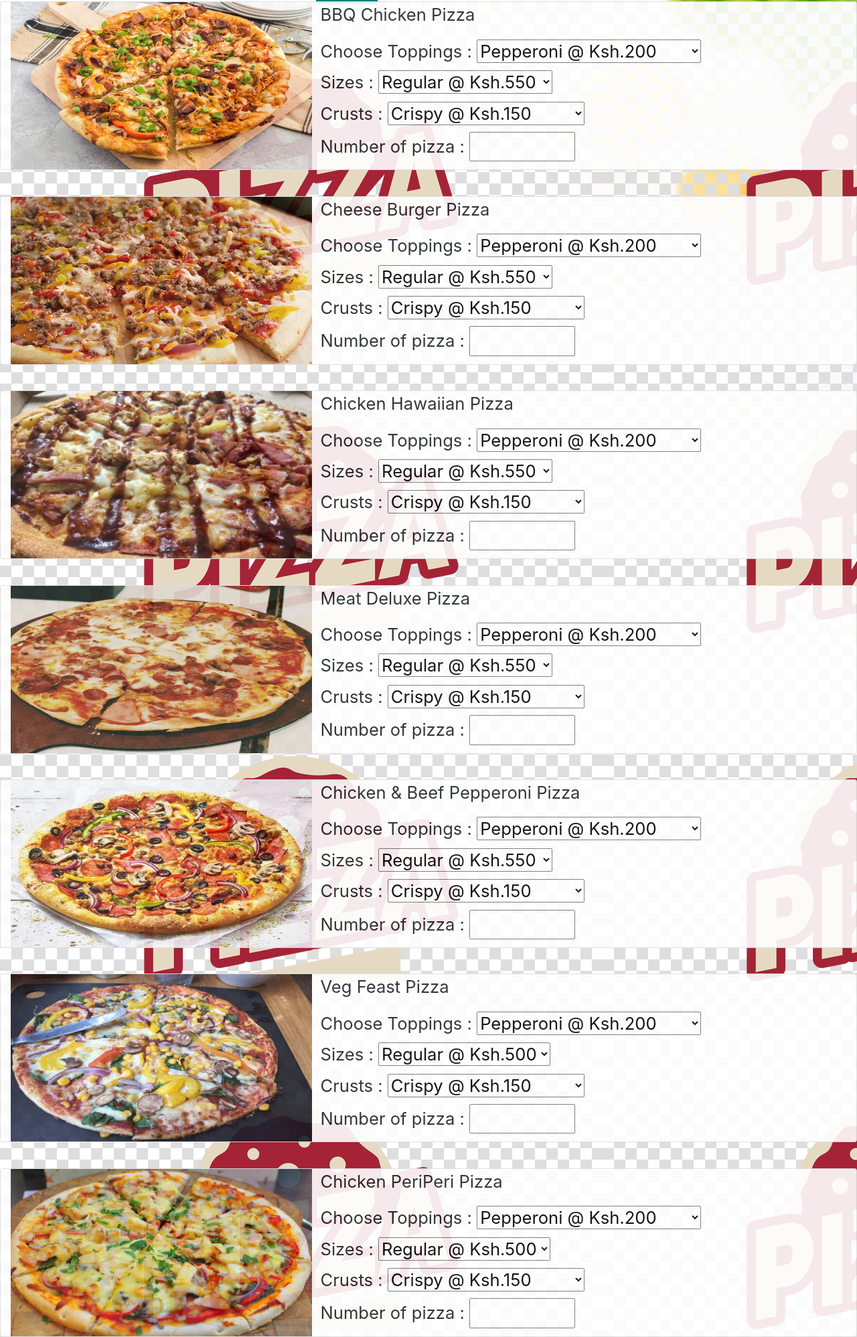
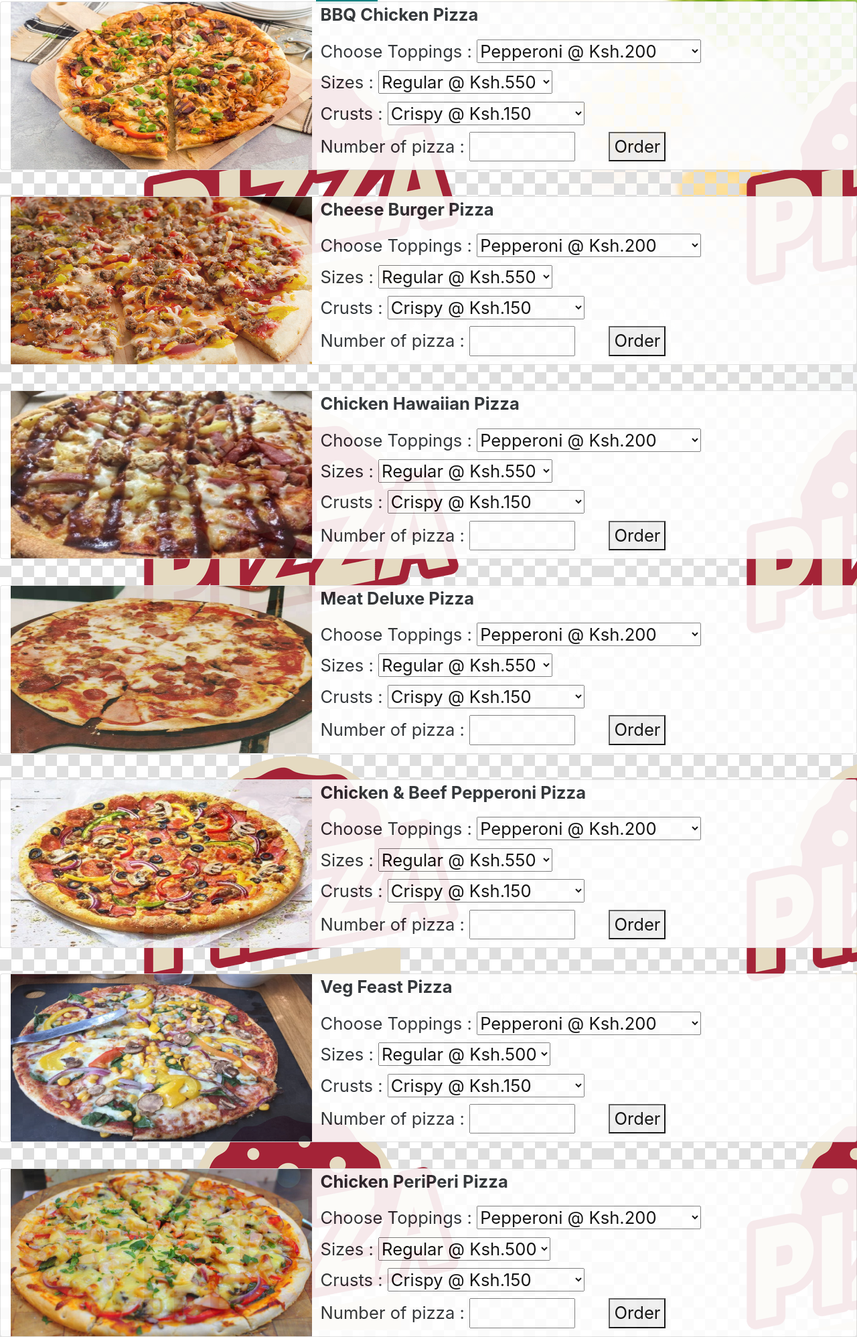
Before and after one commit to OwinoLucas/bueno-pizzaria, a plain HTML site: page menu.html in a window 1280 px wide. Shown: the part 46-2043 px from the top of the page at 67% size. Drawn offline with nearby package versions, Linux system fonts and the light colour scheme.

Commit message:
Add order button in menu section

```diff
--- a/menu.html
+++ b/menu.html
@@ -21,7 +21,7 @@
           <div class="card">
             <div class="col-md-12">
               <img src="pics/BBQ-Chicken-Pizza.jpg" class="img">
-              <p class="img1">BBQ Chicken Pizza</p>
+              <p class="img1"><strong>BBQ Chicken Pizza</strong></p>
               <label for="Toppings">Choose Toppings :</label>
                 <select class="T">
                   <option value="pepperoni">Pepperoni @ Ksh.200</option>
@@ -47,14 +47,15 @@
                   <option value="gluten-free">Gluten-free @ Ksh.100</option>
                 </select><br>
                 <label for="number of pizza">Number of pizza :</label>
-                <input type="number" class="No" min="1" max="1000">
+                <input type="number" class="No" min="1" max="1000">&nbsp;&nbsp;&nbsp;&nbsp;&nbsp;&nbsp;
+                <button type="submit">Order</button>
             </div>
           </div>
           <br>
           <div class="card">
             <div class="col-md-12">
                 <img src="pics/CHEESEBUR.jpg" class="img">
-                <p class="img1"> Cheese Burger Pizza</p>
+                <p class="img1"><strong>Cheese Burger Pizza</strong> </p>
                 <label for="Toppings">Choose Toppings :</label>
                 <select class="T">
                   <option value="pepperoni">Pepperoni @ Ksh.200</option>
@@ -80,14 +81,15 @@
                   <option value="gluten-free">Gluten-free @ Ksh.100</option>
                 </select><br>
                 <label for="number of pizza">Number of pizza :</label>
-                <input type="number" class="No" min="1" max="1000">
+                <input type="number" class="No" min="1" max="1000">&nbsp;&nbsp;&nbsp;&nbsp;&nbsp;&nbsp;
+                <button type="submit">Order</button>
             </div>
           </div>
           <br>
           <div class="card">
             <div class="col-md-12">
                 <img src="pics/chicHA.jpg" class="img">
-                <p class="img1">Chicken Hawaiian Pizza</p>
+                <p class="img1"><strong>Chicken Hawaiian Pizza</strong></p>
                 <label for="Toppings">Choose Toppings :</label>
                 <select class="T">
                   <option value="pepperoni">Pepperoni @ Ksh.200</option>
@@ -113,14 +115,15 @@
                   <option value="gluten-free">Gluten-free @ Ksh.100</option>
                 </select><br>
                 <label for="number of pizza">Number of pizza :</label>
-                <input type="number" class="No" min="1" max="1000">
+                <input type="number" class="No" min="1" max="1000">&nbsp;&nbsp;&nbsp;&nbsp;&nbsp;&nbsp;
+                <button type="submit">Order</button>
             </div>
           </div>
           <br>
           <div class="card">
             <div class="col-md-12">
                 <img src="pics/meatD.jpeg" class="img">
-                <p class="img1">Meat Deluxe Pizza</p>
+                <p class="img1"><strong>Meat Deluxe Pizza</strong></p>
                 <label for="Toppings">Choose Toppings :</label>
                 <select class="T">
                   <option value="pepperoni">Pepperoni @ Ksh.200</option>
@@ -146,14 +149,15 @@
                   <option value="gluten-free">Gluten-free @ Ksh.100</option>
                 </select><br>
                 <label for="number of pizza">Number of pizza :</label>
-                <input type="number" class="No" min="1" max="1000">
+                <input type="number" class="No" min="1" max="1000">&nbsp;&nbsp;&nbsp;&nbsp;&nbsp;&nbsp;
+                <button type="submit">Order</button>
             </div>
           </div>
           <br>
           <div class="card">
             <div class="col-md-12">
                 <img src="pics/Super-Supreme-Pizza-Hut-Pizza-Review.jpg" class="img">
-                <p class="img1">Chicken & Beef Pepperoni Pizza</p>
+                <p class="img1"><strong>Chicken & Beef Pepperoni Pizza</strong></p>
                 <label for="Toppings">Choose Toppings :</label>
                 <select class="T">
                   <option value="pepperoni">Pepperoni @ Ksh.200</option>
@@ -179,14 +183,15 @@
                   <option value="gluten-free">Gluten-free @ Ksh.100</option>
                 </select><br>
                 <label for="number of pizza">Number of pizza :</label>
-                <input type="number" class="No" min="1" max="1000">
+                <input type="number" class="No" min="1" max="1000">&nbsp;&nbsp;&nbsp;&nbsp;&nbsp;&nbsp;
+                <button type="submit">Order</button>
             </div>
           </div>
           <br>
             <div class="card">
             <div class="col-md-12">
                 <img src="pics/veg.jpg" class="img">
-                <p class="img1">Veg Feast Pizza</p>
+                <p class="img1"><strong>Veg Feast Pizza</strong></p>
                 <label for="Toppings">Choose Toppings :</label>
                 <select class="T">
                   <option value="pepperoni">Pepperoni @ Ksh.200</option>
@@ -212,14 +217,15 @@
                   <option value="gluten-free">Gluten-free @ Ksh.100</option>
                 </select><br>
                 <label for="number of pizza">Number of pizza :</label>
-                <input type="number" class="No" min="1" max="1000">
+                <input type="number" class="No" min="1" max="1000">&nbsp;&nbsp;&nbsp;&nbsp;&nbsp;&nbsp;
+                <button type="submit">Order</button>
             </div>
           </div>
           <br>
           <div class="card">
             <div class="col-md-12">
                 <img src="pics/chicprpr.jpg" class="img">
-                <p class="img1">Chicken PeriPeri Pizza</p>
+                <p class="img1"><strong>Chicken PeriPeri Pizza</strong></p>
                 <label for="Toppings">Choose Toppings :</label>
                 <select class="T">
                   <option value="pepperoni">Pepperoni @ Ksh.200</option>
@@ -245,7 +251,8 @@
                   <option value="gluten-free">Gluten-free @ Ksh.100</option>
                 </select><br>
                 <label for="number of pizza">Number of pizza :</label>
-                <input type="number" class="No" min="1" max="1000">
+                <input type="number" class="No" min="1" max="1000">&nbsp;&nbsp;&nbsp;&nbsp;&nbsp;&nbsp;
+                <button type="submit">Order</button>
             </div>
           </div>
         </div>
```
